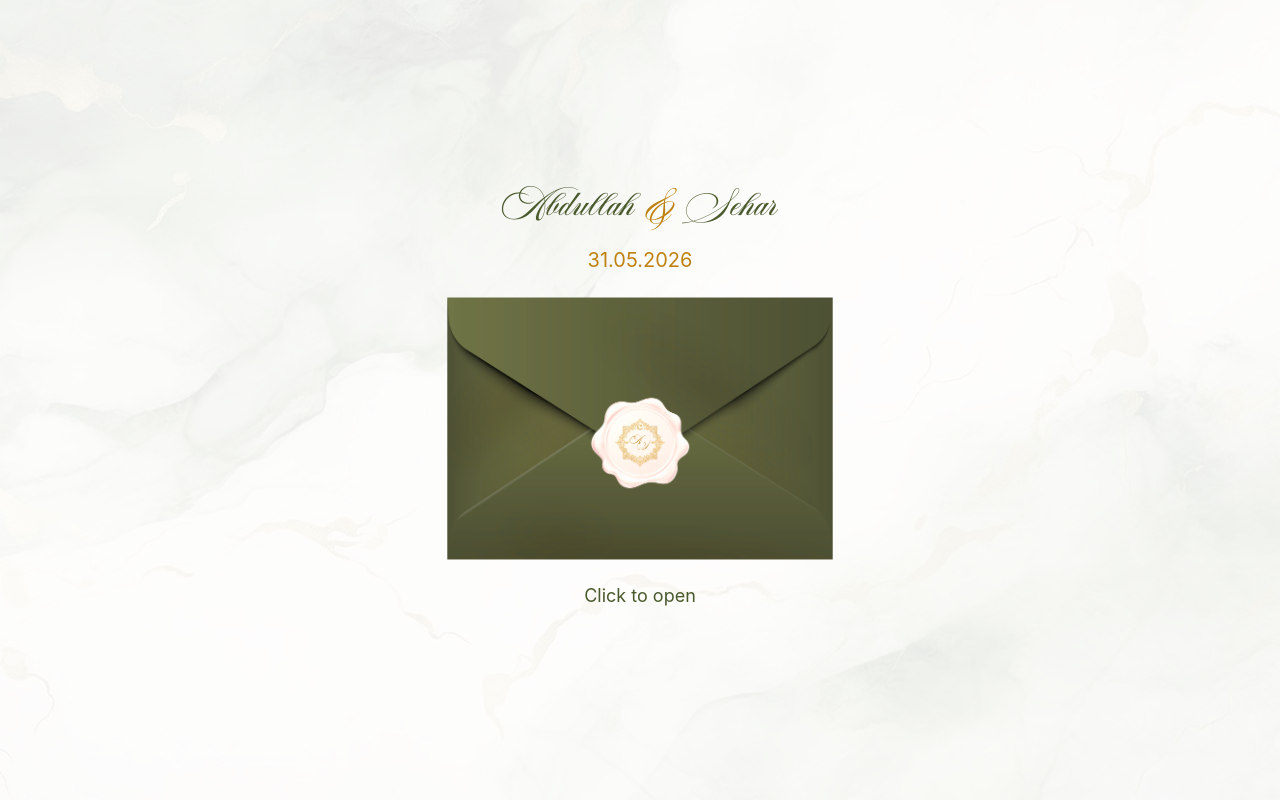
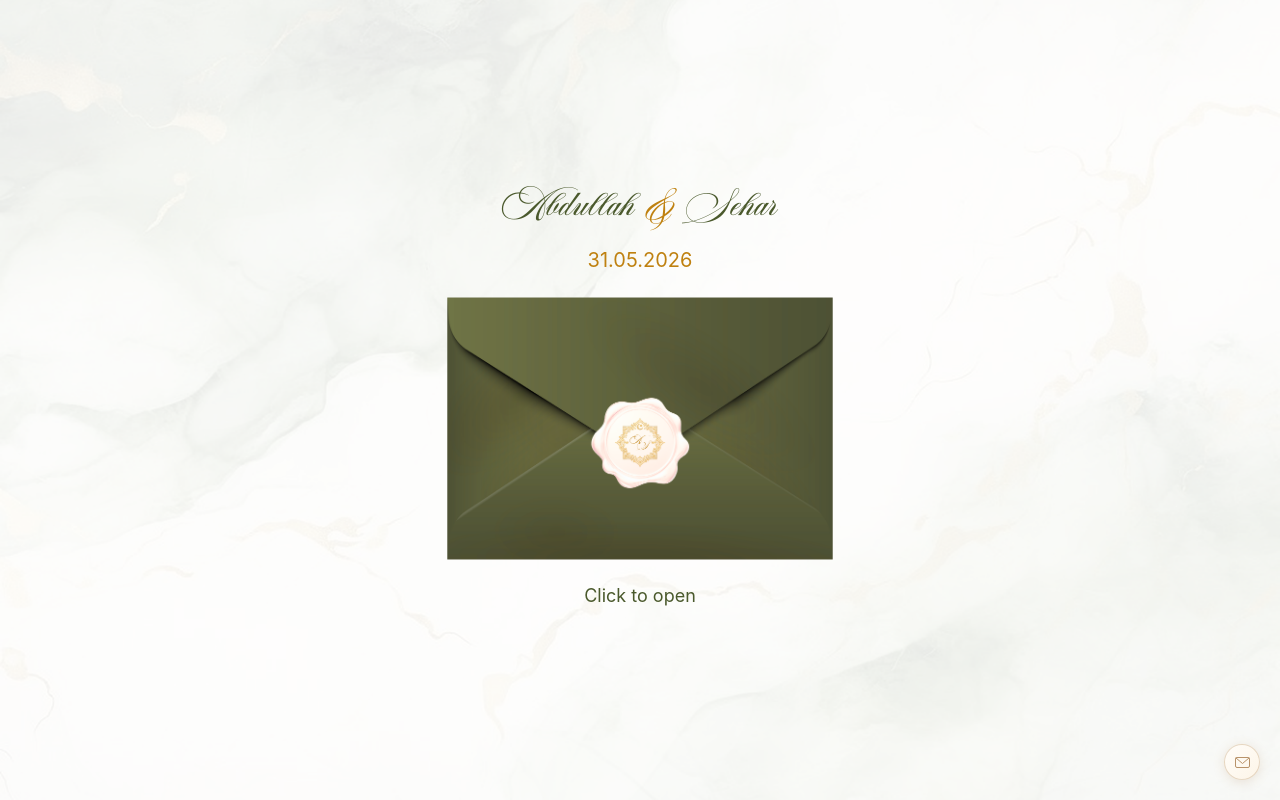
Before and after one commit to aziz-codes/abdullah-sehar, a React (Vite) app: page / in a window 1280 px wide. Built offline with nearby package versions, Linux system fonts and the light colour scheme.

Commit message:
feat: add floating developer contact button component to home page

```diff
--- /dev/null
+++ b/src/components/dev.tsx
@@ -0,0 +1,93 @@
+import React, { useState } from "react";
+import { motion, AnimatePresence, type Transition } from "framer-motion";
+
+const EASE: [number, number, number, number] = [0.22, 1, 0.36, 1];
+
+const DevContact: React.FC = () => {
+    const [hovered, setHovered] = useState(false);
+
+    return (
+        <div className="fixed bottom-5 right-5 z-50 flex flex-col items-end gap-2">
+
+            {/* Tooltip */}
+            <AnimatePresence>
+                {hovered && (
+                    <motion.div
+                        key="tooltip"
+                        initial={{ opacity: 0, y: 8, scale: 0.92 }}
+                        animate={{ opacity: 1, y: 0, scale: 1 }}
+                        exit={{ opacity: 0, y: 6, scale: 0.92 }}
+                        transition={{ duration: 0.25, ease: EASE } as Transition}
+                        style={{
+                            background: "linear-gradient(135deg, #fffdf9, #fdf5e8)",
+                            border: "1px solid rgba(196,164,124,0.35)",
+                            borderRadius: "10px",
+                            padding: "8px 14px",
+                            boxShadow: "0 4px 20px rgba(180,130,80,0.15)",
+                            whiteSpace: "nowrap",
+                        }}
+                    >
+                        <p style={{
+                            fontFamily: "serif",
+                            fontSize: "11px",
+                            color: "#8c6240",
+                            letterSpacing: "0.04em",
+                            marginBottom: "1px",
+                        }}>
+                            ✨ Want one just like this?
+                        </p>
+                        <a
+                            href="mailto:developer@email.com"
+                            style={{
+                                fontFamily: "'Georgia', serif",
+                                fontSize: "12px",
+                                fontWeight: 600,
+                                color: "#7a4f2d",
+                                textDecoration: "none",
+                                letterSpacing: "0.02em",
+                            }}
+                        >
+                            Let's make it happen →
+                        </a>
+                    </motion.div>
+                )}
+            </AnimatePresence>
+
+            {/* Mail button */}
+            <motion.a
+                href="mailto:developer@email.com"
+                onHoverStart={() => setHovered(true)}
+                onHoverEnd={() => setHovered(false)}
+                whileHover={{ scale: 1.15 }}
+                whileTap={{ scale: 0.92 }}
+                transition={{ duration: 0.2, ease: EASE } as Transition}
+                style={{
+                    width: "36px",
+                    height: "36px",
+                    borderRadius: "50%",
+                    background: "linear-gradient(135deg, #fffdf9, #fdf5e8)",
+                    border: "1px solid rgba(196,164,124,0.4)",
+                    boxShadow: "0 2px 12px rgba(180,130,80,0.18)",
+                    display: "flex",
+                    alignItems: "center",
+                    justifyContent: "center",
+                    cursor: "pointer",
+                    textDecoration: "none",
+                }}
+            >
+                <svg
+                    width="15"
+                    height="11"
+                    viewBox="0 0 15 11"
+                    fill="none"
+                    xmlns="http://www.w3.org/2000/svg"
+                >
+                    <rect x="0.5" y="0.5" width="14" height="10" rx="1.5" stroke="#b8936a" strokeWidth="1" />
+                    <path d="M1 1L7.5 6.5L14 1" stroke="#b8936a" strokeWidth="1" strokeLinecap="round" />
+                </svg>
+            </motion.a>
+        </div>
+    );
+};
+
+export default DevContact;
--- a/src/pages/home.tsx
+++ b/src/pages/home.tsx
@@ -1,6 +1,7 @@
 import React, { useState } from "react";
 import { useNavigate } from "react-router-dom";
 import { motion, AnimatePresence, type Transition } from "framer-motion";
+import DevContact from "@/components/dev";
 
 const EASE: [number, number, number, number] = [0.22, 1, 0.36, 1];
 
@@ -15,6 +16,7 @@ const Main: React.FC = () => {
 
     return (
         <div className="h-full w-full overflow-hidden">
+            <DevContact />
             <AnimatePresence onExitComplete={() => navigate("/details")}>
                 {!isExiting && (
                     <motion.div
```
